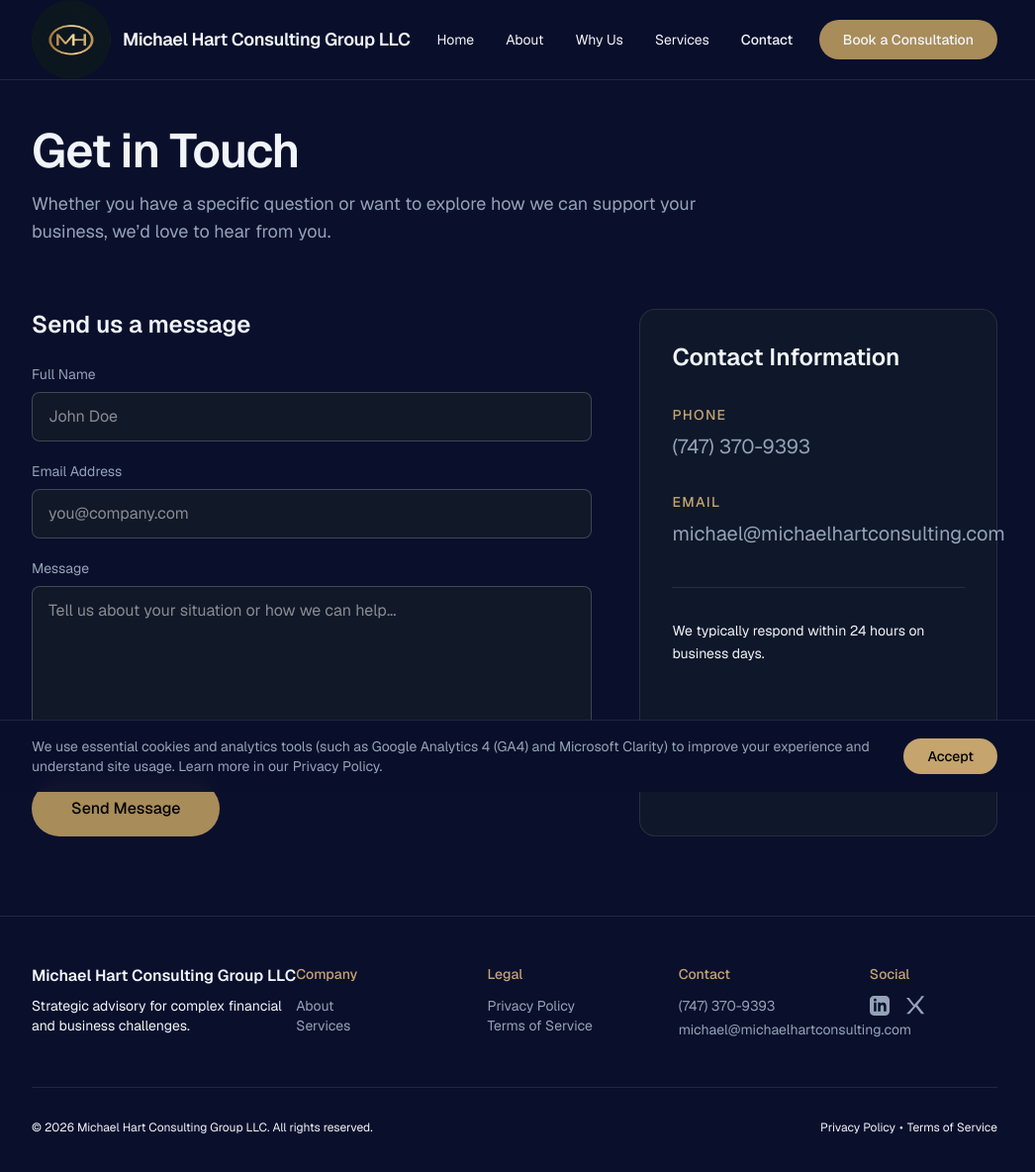
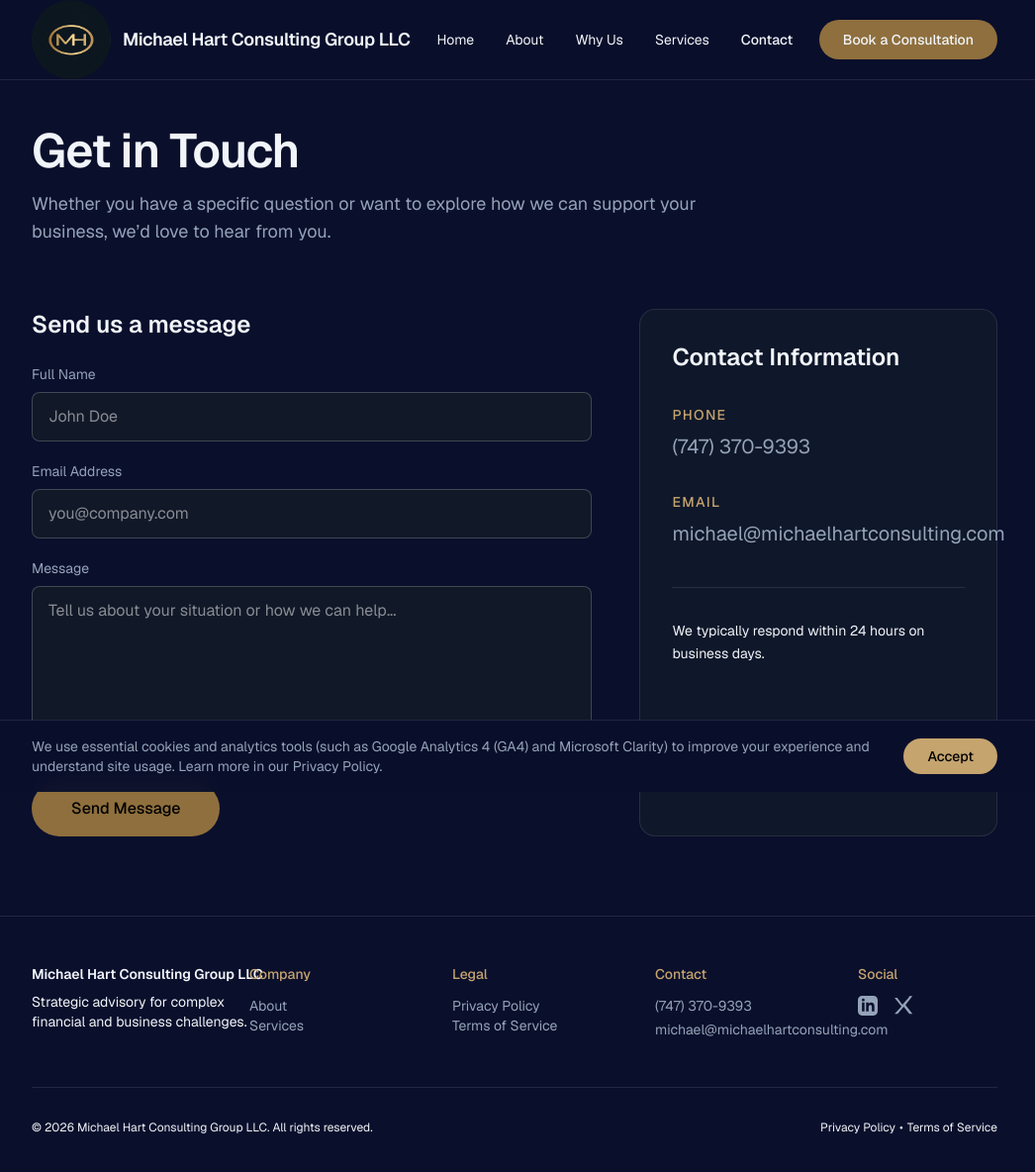
Before and after one commit to michaelhart2044-del/michael-hart-consulting, a Next.js app in the folder website/: page /contact in a window 1280 px wide. Shown: the top 1184 px of the page at 99% size, without its empty margins (120-1166 px from the left). Built offline with nearby package versions, Linux system fonts and the light colour scheme.

Commit message:
Footer polish: smaller text-sm + max-w-[220px] on left company name to stop visual crossing with 'Company' column header. Softer button color across site: bg-[#8f6f3d] hover:bg-[#b89a6e] (deeper gold, less bright, flows with theme). Build verified.

```diff
--- a/website/app/(marketing)/about/page.tsx
+++ b/website/app/(marketing)/about/page.tsx
@@ -196,7 +196,7 @@ export default function About() {
             <div className="mt-8">
               <Link
                 href="/contact"
-                className="inline-block px-10 py-4 bg-[#a88c5a] hover:bg-[#b89a6e] text-black font-medium text-lg rounded-full transition-all active:scale-[0.985]"
+                className="inline-block px-10 py-4 bg-[#8f6f3d] hover:bg-[#b89a6e] text-black font-medium text-lg rounded-full transition-all active:scale-[0.985]"
               >
                 Book a Consultation
               </Link>
--- a/website/app/(marketing)/page.tsx
+++ b/website/app/(marketing)/page.tsx
@@ -79,7 +79,7 @@ export default function Home() {
           <div className="mt-10 md:mt-12">
             <Link
               href="/contact"
-              className="inline-block w-full md:w-auto text-center px-8 py-4 bg-[#a88c5a] hover:bg-[#b89a6e] text-black font-medium text-base md:text-lg rounded-full transition-all active:scale-[0.985]"
+              className="inline-block w-full md:w-auto text-center px-8 py-4 bg-[#8f6f3d] hover:bg-[#b89a6e] text-black font-medium text-base md:text-lg rounded-full transition-all active:scale-[0.985]"
             >
               Book a Consultation
             </Link>
@@ -196,7 +196,7 @@ export default function Home() {
             <div className="mt-10">
               <Link
                 href="/contact"
-                className="inline-block px-10 py-4 bg-[#a88c5a] hover:bg-[#b89a6e] text-black font-medium text-lg rounded-full transition-all active:scale-[0.985]"
+                className="inline-block px-10 py-4 bg-[#8f6f3d] hover:bg-[#b89a6e] text-black font-medium text-lg rounded-full transition-all active:scale-[0.985]"
               >
                 Book a Consultation
               </Link>
--- a/website/app/(marketing)/services/[slug]/page.tsx
+++ b/website/app/(marketing)/services/[slug]/page.tsx
@@ -143,7 +143,7 @@ export default async function ServiceDetailPage({ params }: ServicePageProps) {
           </p>
           <Link
             href="/contact"
-            className="inline-block px-10 py-4 bg-[#a88c5a] hover:bg-[#b89a6e] text-black font-medium text-lg rounded-full transition-all active:scale-[0.985]"
+            className="inline-block px-10 py-4 bg-[#8f6f3d] hover:bg-[#b89a6e] text-black font-medium text-lg rounded-full transition-all active:scale-[0.985]"
           >
             Book a Consultation
           </Link>
--- a/website/components/ContactForm.tsx
+++ b/website/components/ContactForm.tsx
@@ -109,7 +109,7 @@ export default function ContactForm() {
         type="submit"
         disabled={isSubmitting}
         aria-busy={isSubmitting}
-        className="w-full md:w-auto px-10 py-4 bg-[#a88c5a] hover:bg-[#b89a6e] text-black font-medium rounded-full transition-all disabled:opacity-50 disabled:cursor-not-allowed"
+        className="w-full md:w-auto px-10 py-4 bg-[#8f6f3d] hover:bg-[#b89a6e] text-black font-medium rounded-full transition-all disabled:opacity-50 disabled:cursor-not-allowed"
       >
         {isSubmitting ? 'Sending...' : 'Send Message'}
       </button>
--- a/website/components/Footer.tsx
+++ b/website/components/Footer.tsx
@@ -9,8 +9,8 @@ export default function Footer() {
       <div className="max-w-5xl mx-auto px-6">
         <div className="flex flex-col md:flex-row justify-between gap-y-10">
           {/* Left side */}
-          <div>
-            <div className="font-semibold text-base whitespace-nowrap">{site.name}</div>
+          <div className="max-w-[220px]">
+            <div className="font-semibold text-sm whitespace-nowrap">{site.name}</div>
             <p className="mt-2 text-sm text-subtle max-w-xs">
               {site.tagline}
             </p>
--- a/website/components/Navbar.tsx
+++ b/website/components/Navbar.tsx
@@ -98,7 +98,7 @@ export default function Navbar({ ctaHref, activeSection }: NavbarProps) {
         {/* Desktop CTA Button */}
         <Link
           href={resolvedCtaHref}
-          className="hidden md:block px-6 py-2.5 bg-[#a88c5a] hover:bg-[#b89a6e] text-black text-sm font-medium rounded-full transition-all"
+          className="hidden md:block px-6 py-2.5 bg-[#8f6f3d] hover:bg-[#b89a6e] text-black text-sm font-medium rounded-full transition-all"
         >
           Book a Consultation
         </Link>
@@ -147,7 +147,7 @@ export default function Navbar({ ctaHref, activeSection }: NavbarProps) {
             ))}
             <Link
               href={resolvedCtaHref}
-              className="mt-4 px-6 py-3 bg-[#a88c5a] hover:bg-[#b89a6e] text-black font-medium rounded-full text-center transition-all"
+              className="mt-4 px-6 py-3 bg-[#8f6f3d] hover:bg-[#b89a6e] text-black font-medium rounded-full text-center transition-all"
               onClick={closeMenu}
             >
               Book a Consultation
```
